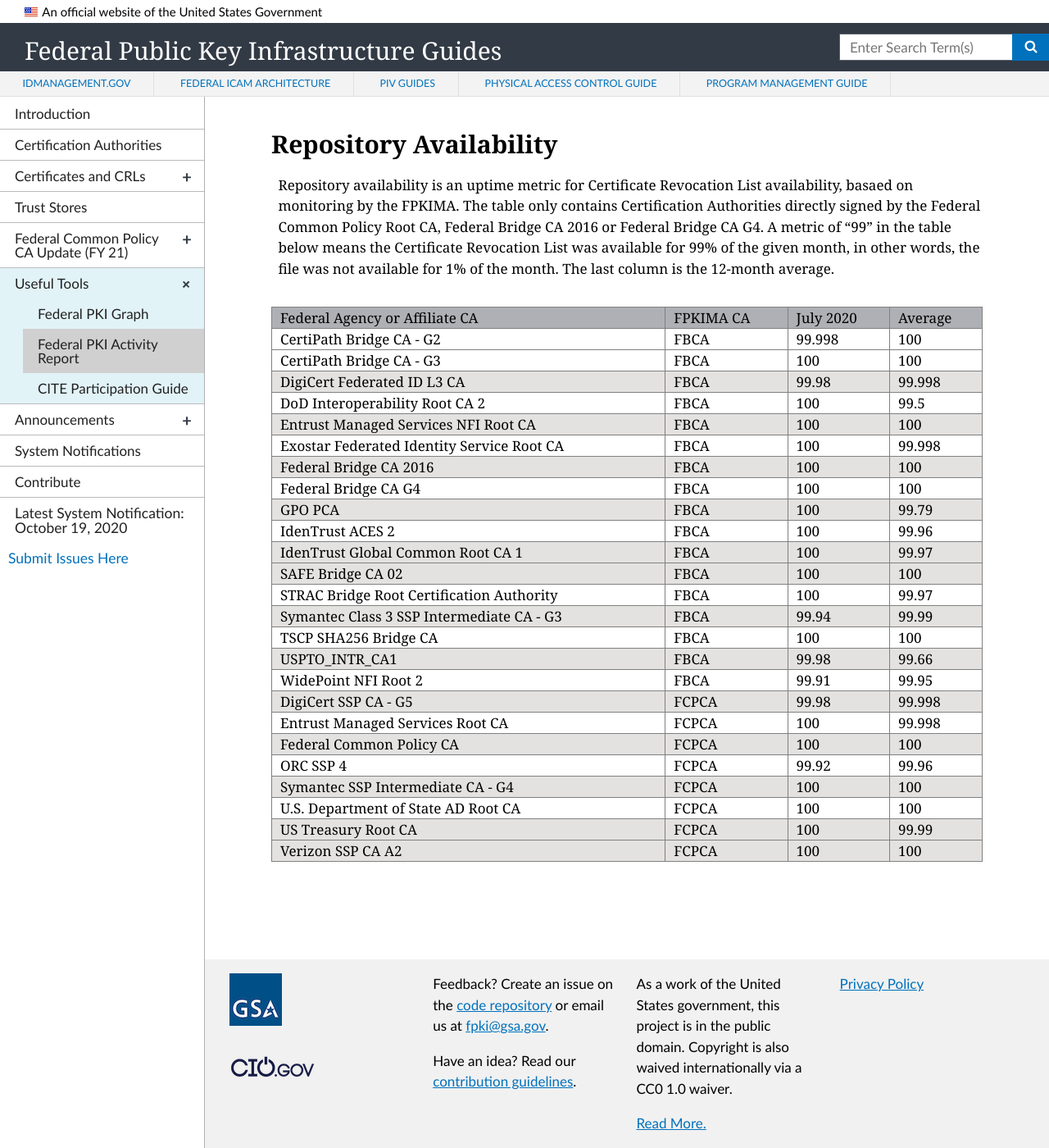
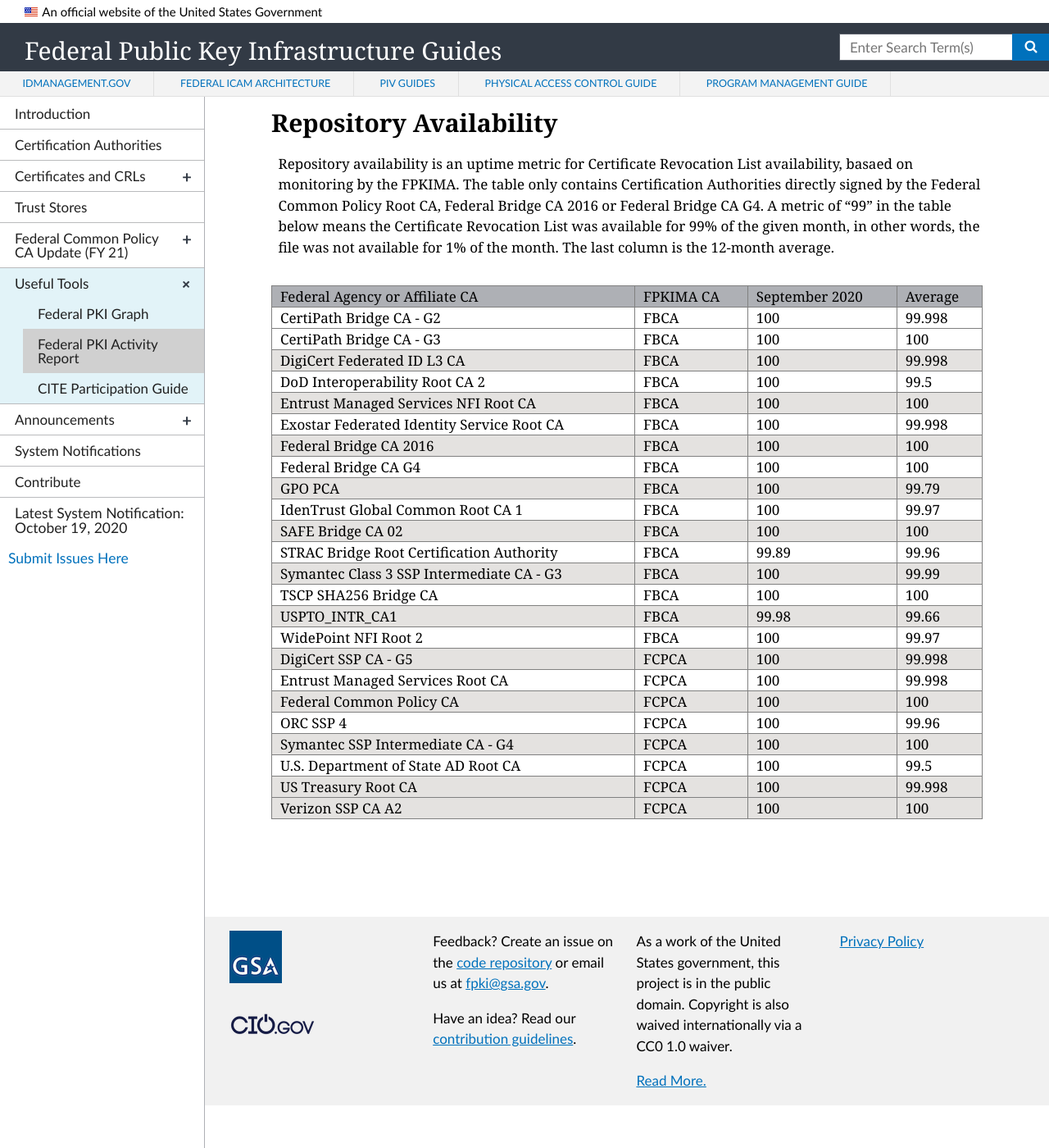
Before and after one commit to GSA/fpki-guides, a Jekyll site: the page built from _tools/03_fpki_activity_report.md, in a window 1280 px wide and 1400 px high, scrolled down 2871 px. Shown: the whole window at 82% size. Built offline with Jekyll 4.4.1, drawn with Linux system fonts in a browser that asks for light colours; nearby versions of some CDN libraries; after the commit the page ends 4219 px from its top, so only the background shows below that; some of the changed text lies outside the part shown.

Commit message:
Add files via upload

```diff
--- a/_includes/fpkiar-repo-table.html
+++ b/_includes/fpkiar-repo-table.html
@@ -21,14 +21,14 @@
     <tr>
         <th class="tg-llyw">Federal Agency or Affiliate CA</th>
         <td class="tg-llyw">FPKIMA CA</td>
-        <td class="tg-llyw">July 2020</td>
+        <td class="tg-llyw">September 2020</td>
         <td class="tg-llyw">Average</td>
     </tr>
     <tr>
         <td class="tg-0pky">CertiPath Bridge CA - G2</td>
         <td class="tg-0pky">FBCA</td>
+        <td class="tg-0pky">100</td>
         <td class="tg-0pky">99.998</td>
-        <td class="tg-0pky">100</td>
     </tr>
     <tr>
         <td class="tg-0pky">CertiPath Bridge CA - G3</td>
@@ -39,7 +39,7 @@
     <tr>
         <td class="tg-y698">DigiCert Federated ID L3 CA</td>
         <td class="tg-y698">FBCA</td>
-        <td class="tg-y698">99.98</td>
+        <td class="tg-y698">100</td>
         <td class="tg-y698">99.998</td>
     </tr>
     <tr>
@@ -79,16 +79,10 @@
         <td class="tg-y698">99.79</td>
     </tr>
     <tr>
-        <td class="tg-0pky">IdenTrust ACES 2</td>
+        <td class="tg-0pky">IdenTrust Global Common Root CA 1</td>
         <td class="tg-0pky">FBCA</td>
         <td class="tg-0pky">100</td>
-        <td class="tg-0pky">99.96</td>
-    </tr>
-    <tr>
-        <td class="tg-y698">IdenTrust Global Common Root CA 1</td>
-        <td class="tg-y698">FBCA</td>
-        <td class="tg-y698">100</td>
-        <td class="tg-y698">99.97</td>
+        <td class="tg-0pky">99.97</td>
     </tr>
     <tr>
         <td class="tg-y698">SAFE Bridge CA 02</td>
@@ -99,13 +93,13 @@
     <tr>
         <td class="tg-0pky">STRAC Bridge Root Certification Authority</td>
         <td class="tg-0pky">FBCA</td>
-        <td class="tg-0pky">100</td>
-        <td class="tg-0pky">99.97</td>
+        <td class="tg-0pky">99.89</td>
+        <td class="tg-0pky">99.96</td>
     </tr>
     <tr>
         <td class="tg-y698">Symantec Class 3 SSP Intermediate CA - G3</td>
         <td class="tg-y698">FBCA</td>
-        <td class="tg-y698">99.94</td>
+        <td class="tg-y698">100</td>
         <td class="tg-y698">99.99</td>
     </tr>
     <tr>
@@ -123,13 +117,13 @@
      <tr>
         <td class="tg-0pky">WidePoint NFI Root 2</td>
         <td class="tg-0pky">FBCA</td>
-        <td class="tg-0pky">99.91</td>
-        <td class="tg-0pky">99.95</td>
+        <td class="tg-0pky">100</td>
+        <td class="tg-0pky">99.97</td>
     </tr>
     <tr>
         <td class="tg-y698">DigiCert SSP CA - G5</td>
         <td class="tg-y698">FCPCA</td>
-        <td class="tg-y698">99.98</td>
+        <td class="tg-y698">100</td>
         <td class="tg-y698">99.998</td>
     </tr>
     <tr>
@@ -147,7 +141,7 @@
     <tr>
         <td class="tg-0pky">ORC SSP 4</td>
         <td class="tg-0pky">FCPCA</td>
-        <td class="tg-0pky">99.92</td>
+        <td class="tg-0pky">100</td>
         <td class="tg-0pky">99.96</td>
     </tr>
     <tr>
@@ -160,13 +154,13 @@
         <td class="tg-0pky">U.S. Department of State AD Root CA</td>
         <td class="tg-0pky">FCPCA</td>
         <td class="tg-0pky">100</td>
-        <td class="tg-0pky">100</td>
+        <td class="tg-0pky">99.5</td>
     </tr>
     <tr>
         <td class="tg-y698">US Treasury Root CA</td>
         <td class="tg-y698">FCPCA</td>
         <td class="tg-y698">100</td>
-        <td class="tg-y698">99.99</td>
+        <td class="tg-y698">99.998</td>
     </tr>
     <tr>
         <td class="tg-y698">Verizon SSP CA A2</td>
--- a/_includes/fpkiar-status-table.html
+++ b/_includes/fpkiar-status-table.html
@@ -57,11 +57,6 @@
         <tr>
             <td class="tg-y698">Government Printing Office</td>
             <td class="tg-y698">FBCA</td>
-            <td class="tg-d52n">No Issues</td>
-        </tr>
-        <tr>
-            <td class="tg-0pky">GSA Access Certificate for Electronic Services (GSA ACES)</td>
-            <td class="tg-0pky">FBCA</td>
             <td class="tg-d52n">No Issues</td>
         </tr>
         <tr>
```
